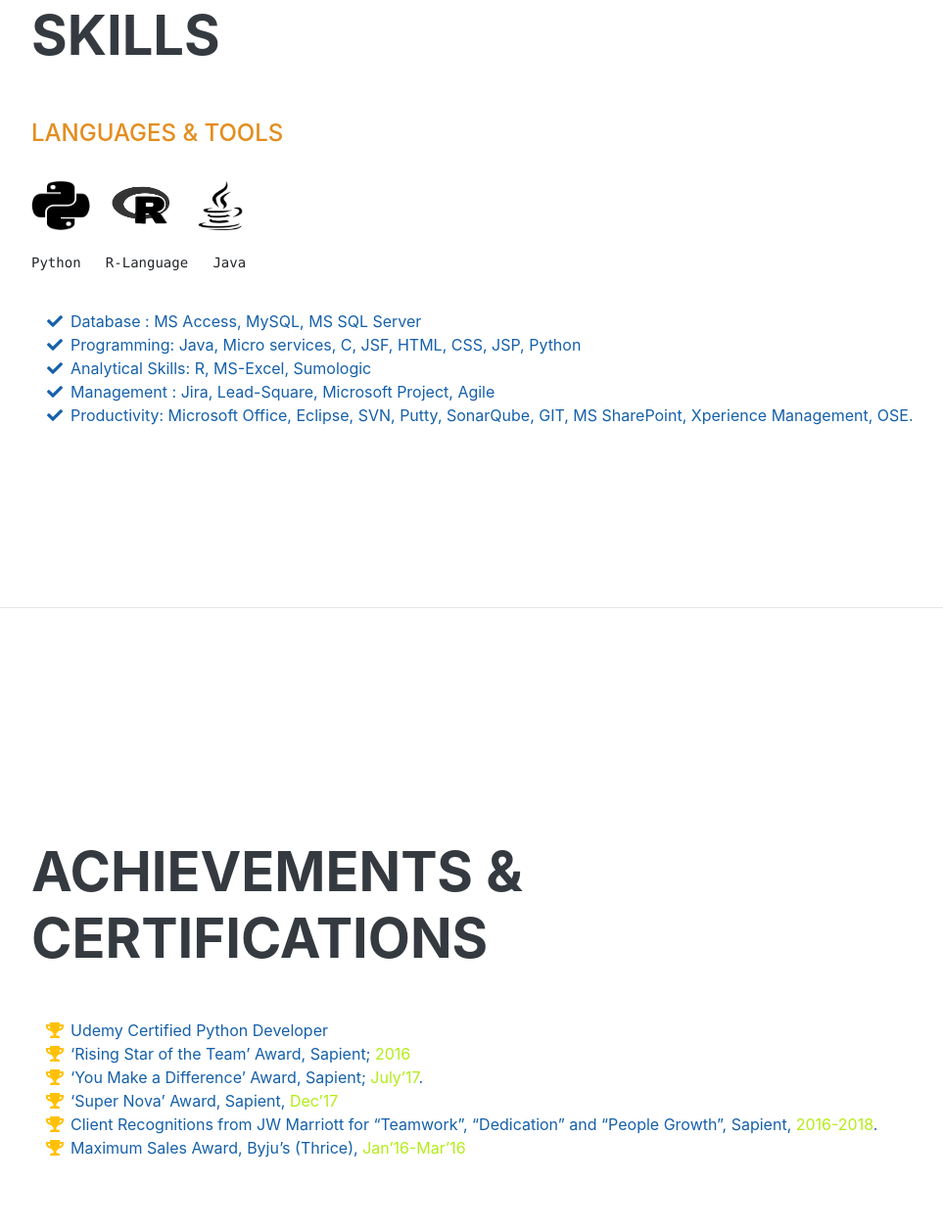
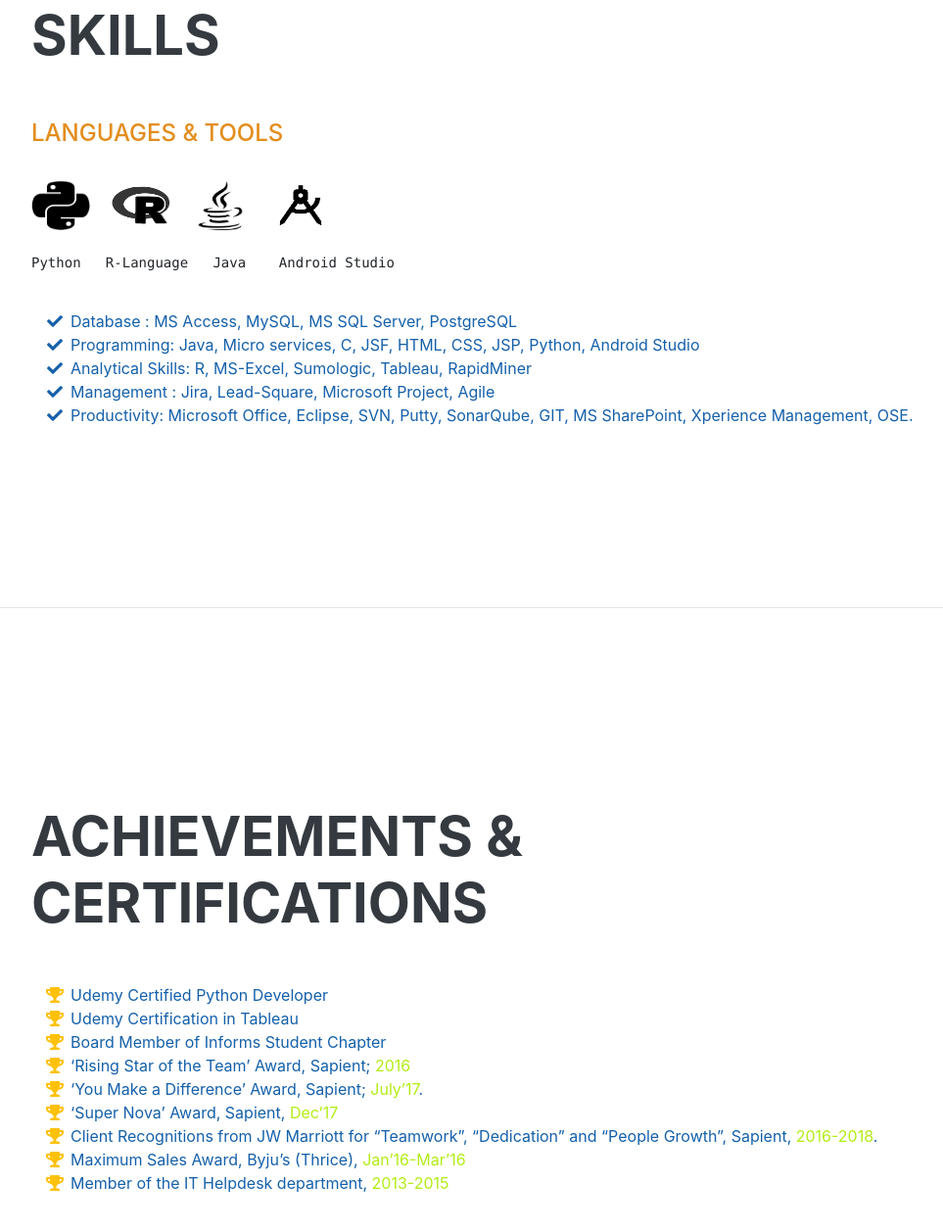
Before and after one commit to amahes7/ProfileWebsite, a plain HTML site: page index.html in a window 1280 px wide. Shown: the part 4937-6194 px from the top of the page at 98% size, without its empty margins (288-1251 px from the left). Drawn offline with Linux system fonts and the light colour scheme; a web font is replaced by a local one.

Commit message:
Chnages in website

```diff
--- a/index.html
+++ b/index.html
@@ -273,24 +273,27 @@
             <li class="list-inline-item">
                 <img src="images/java.jpg" alt="R" height="50" width="60"/>
             </li>
+            <li class="list-inline-item">
+              <img src="images/androidstudio-icon.png" alt="R" height="50" width="60"/>
+          </li>
           </ul>
           <div class="resume-date text-md-left">
           <pre>
-Python   R-Language   Java
+Python   R-Language   Java    Android Studio
             </pre>
           </div>
           <ul class="fa-ul mb-0">
             <li>
               <i class="fa-li fa fa-check"></i>
-              Database : MS Access, MySQL, MS SQL Server</li>
+              Database : MS Access, MySQL, MS SQL Server, PostgreSQL</li>
             </li>
             <li>
                 <i class="fa-li fa fa-check"></i>
-                Programming: Java, Micro services, C, JSF, HTML, CSS, JSP, Python</li>
+                Programming: Java, Micro services, C, JSF, HTML, CSS, JSP, Python, Android Studio</li>
               </li>
               <li>
                   <i class="fa-li fa fa-check"></i>
-                  Analytical Skills: R, MS-Excel, Sumologic</li>
+                  Analytical Skills: R, MS-Excel, Sumologic, Tableau, RapidMiner</li>
                 </li>
             <li>
                 <i class="fa-li fa fa-check"></i>
@@ -314,6 +317,14 @@ Python   R-Language   Java
               Udemy Certified Python Developer
             </li>
             <li>
+              <i class="fa-li fa fa-trophy text-warning"></i>
+              Udemy Certification in Tableau
+            </li>
+            <li>
+              <i class="fa-li fa fa-trophy text-warning"></i>
+              Board Member of Informs Student Chapter
+            </li>
+            <li>
             <i class="fa-li fa fa-trophy text-warning"></i>
             ‘Rising Star of the Team’ Award, Sapient; <span class="text-date">2016</span></li>
             <li>
@@ -333,6 +344,10 @@ Python   R-Language   Java
             <i class="fa-li fa fa-trophy text-warning"></i>
             Maximum Sales Award, Byju’s (Thrice), <span class="text-date">Jan’16-Mar’16</span>
             </li>
+            <li>
+              <i class="fa-li fa fa-trophy text-warning"></i>
+              Member of the IT Helpdesk department, <span class="text-date">2013-2015</span>
+              </li>
           </ul>
         </div>
       </section>
```
Also changed, not shown: images/androidstudio-icon.png (added).
